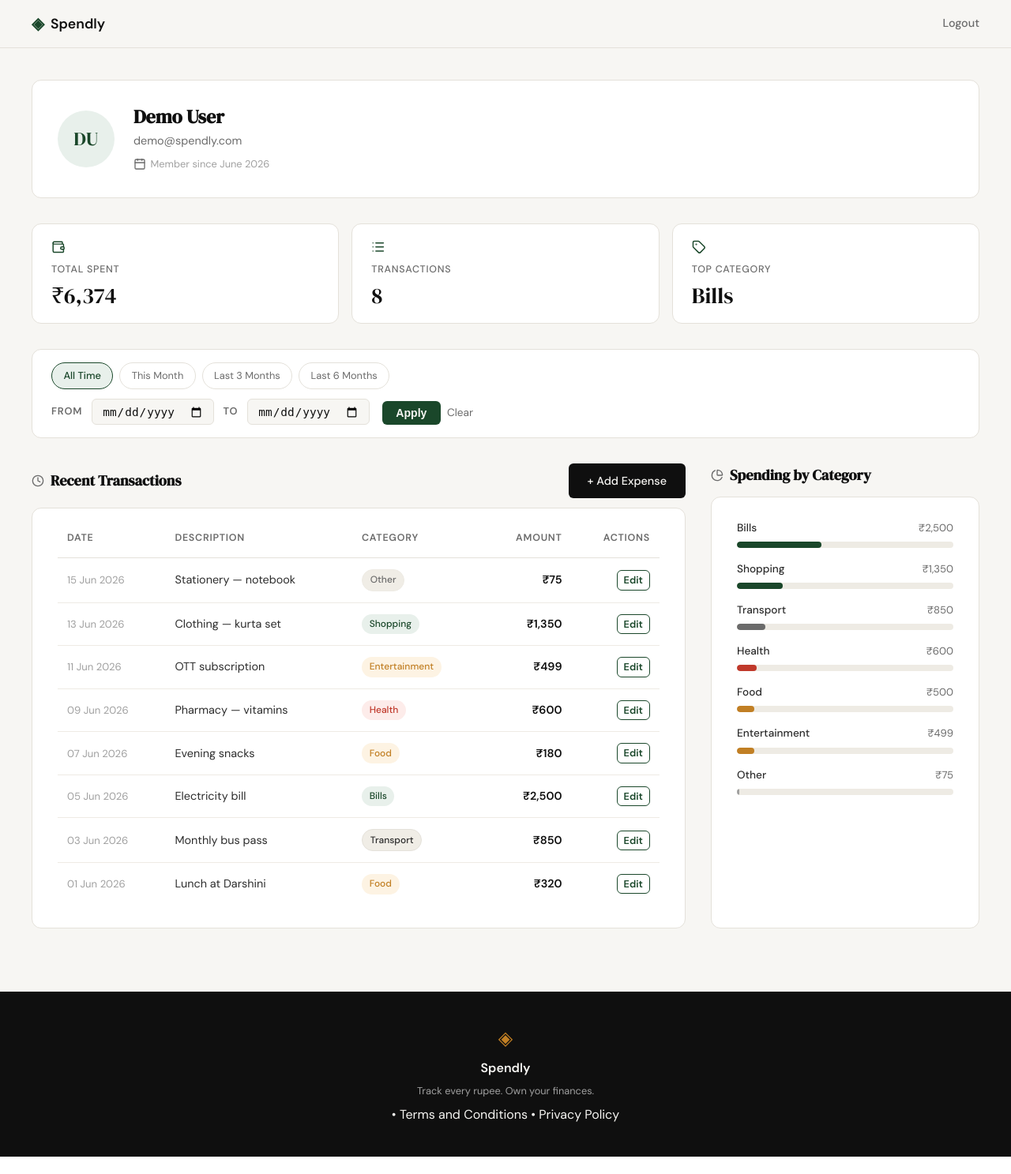
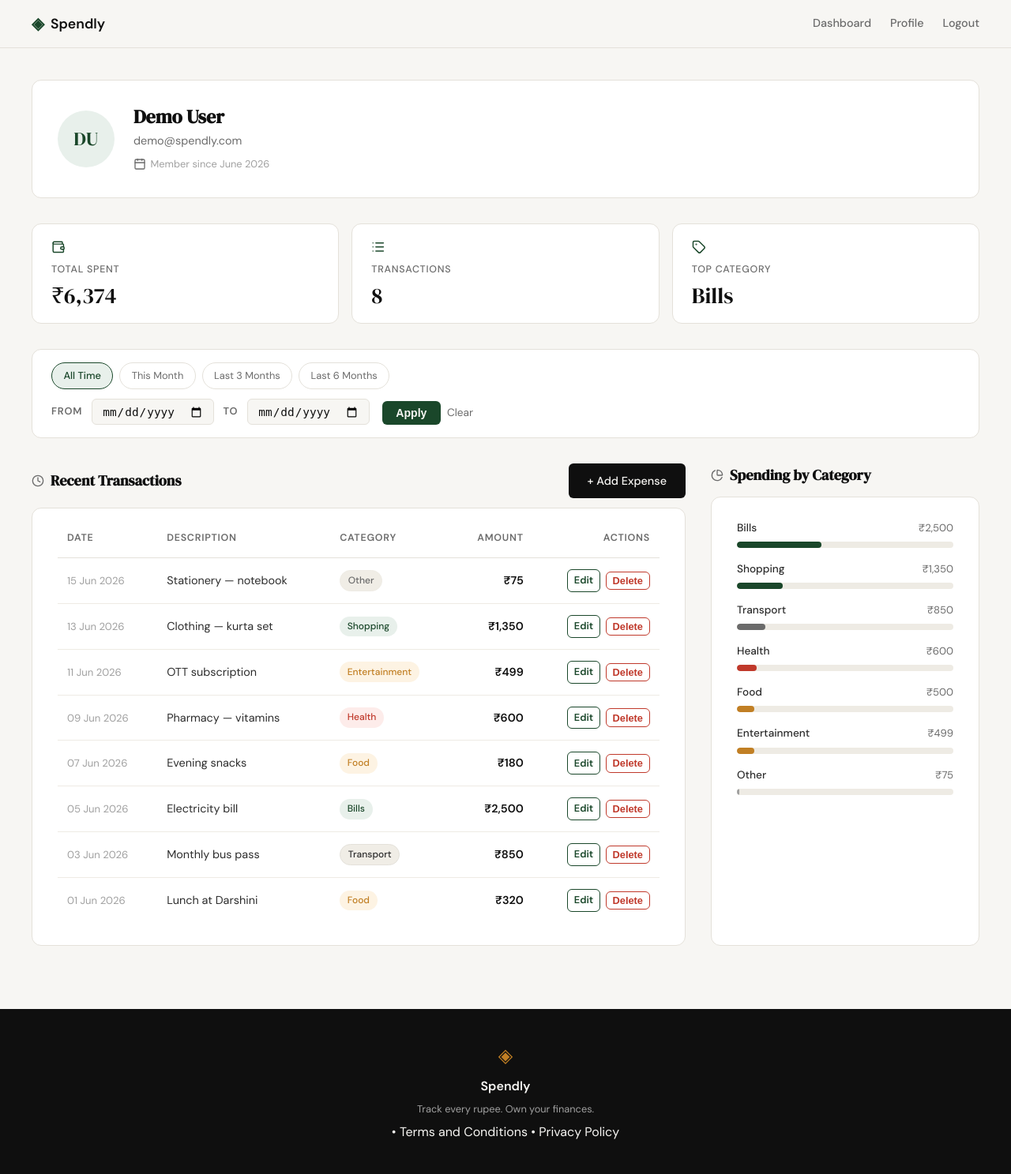
Before and after one commit to dssolapure/expense-tracker-using-claude-code, a Flask app: page /profile in a window 1280 px wide. Shown: the whole page at 79% size. Before the commit the page ends 1465 px from the top, so only its background shows below. Run offline with Flask 3, Linux system fonts and the light colour scheme; a user stored in the database is signed in; data comes from the database, SQL or seed files in the repository; some libraries are stand-ins or nearby versions.

Commit message:
delete expense functionality (Step 09) + nav links
- Add POST-only /expenses/<id>/delete route with 404/403 ownership guard
- Add delete_expense() DB helper in database/db.py
- Add Delete button (form POST) alongside Edit link in profile expense table
- Update .txn-table__td--actions to flexbox for side-by-side Edit/Delete
- Add Dashboard and Profile nav links shown when user is logged in

Co-Authored-By: Claude Sonnet 4.6 <noreply@anthropic.com>

```diff
--- a/app.py
+++ b/app.py
@@ -6,7 +6,7 @@ from database.db import (
     get_db, init_db, seed_db, create_user, get_user_by_email,
     get_user_by_id, _fmt_date, _fmt_member_since,
     get_user_expenses, get_user_stats, get_user_categories,
-    add_expense, get_expense_by_id, update_expense,
+    add_expense, get_expense_by_id, update_expense, delete_expense,
 )
 
 app = Flask(__name__)
@@ -297,9 +297,19 @@ def edit_expense(id):
     return redirect(url_for("profile"))
 
 
-@app.route("/expenses/<int:id>/delete")
-def delete_expense(id):
-    return "Delete expense — coming in Step 9"
+@app.route("/expenses/<int:id>/delete", methods=["POST"])
+def delete_expense_view(id):
+    if not session.get("user_id"):
+        return redirect(url_for("login"))
+
+    expense = get_expense_by_id(id)
+    if expense is None:
+        abort(404)
+    if expense["user_id"] != session["user_id"]:
+        abort(403)
+
+    delete_expense(id)
+    return redirect(url_for("profile"))
 
 
 if __name__ == "__main__":
--- a/database/db.py
+++ b/database/db.py
@@ -214,6 +214,14 @@ def update_expense(expense_id, amount, category, date, description):
     conn.close()
 
 
+def delete_expense(expense_id):
+    conn = get_db()
+    cursor = conn.cursor()
+    cursor.execute("DELETE FROM expenses WHERE id = ?", (expense_id,))
+    conn.commit()
+    conn.close()
+
+
 def get_user_categories(user_id, from_date=None, to_date=None):
     conn = get_db()
     cursor = conn.cursor()
--- a/static/css/profile.css
+++ b/static/css/profile.css
@@ -495,6 +495,10 @@
 .txn-table__td--actions {
     text-align: right;
     white-space: nowrap;
+    display: flex;
+    align-items: center;
+    justify-content: flex-end;
+    gap: 0.4rem;
 }
 
 .txn-edit-link {
@@ -511,3 +515,28 @@
     background: var(--accent);
     color: var(--paper);
 }
+
+/* ── Delete button ───────────────────────────────────────────────── */
+
+.txn-delete-form {
+    display: inline;
+    margin: 0;
+    padding: 0;
+}
+
+.txn-delete-btn {
+    font-size: 0.8rem;
+    font-weight: 600;
+    color: var(--danger);
+    background: transparent;
+    border: 1px solid var(--danger);
+    border-radius: var(--radius-sm);
+    padding: 0.2rem 0.5rem;
+    cursor: pointer;
+    line-height: normal;
+}
+
+.txn-delete-btn:hover {
+    background: var(--danger);
+    color: var(--paper);
+}
--- a/templates/base.html
+++ b/templates/base.html
@@ -20,6 +20,8 @@
             </a>
             <div class="nav-links">
                 {% if session.get('user_id') %}
+                    <a href="{{ url_for('landing') }}">Dashboard</a>
+                    <a href="{{ url_for('profile') }}">Profile</a>
                     <form method="POST" action="{{ url_for('logout') }}">
                         <button type="submit" class="nav-logout-btn">Logout</button>
                     </form>
--- a/templates/profile.html
+++ b/templates/profile.html
@@ -130,6 +130,11 @@
                 <td class="txn-table__td txn-table__td--amount">{{ expense.amount }}</td>
                 <td class="txn-table__td txn-table__td--actions">
                   <a href="{{ url_for('edit_expense', id=expense.id) }}" class="txn-edit-link">Edit</a>
+                  <form method="POST"
+                        action="{{ url_for('delete_expense_view', id=expense.id) }}"
+                        class="txn-delete-form">
+                    <button type="submit" class="txn-delete-btn">Delete</button>
+                  </form>
                 </td>
               </tr>
               {% endfor %}
```
Also changed, not shown: .claude/commands/ship-feature.md (added), .claude/plans/09-delete-functionality.md (added), .claude/settings.json (added), .claude/specs/09-delete-functionality.md (added).
